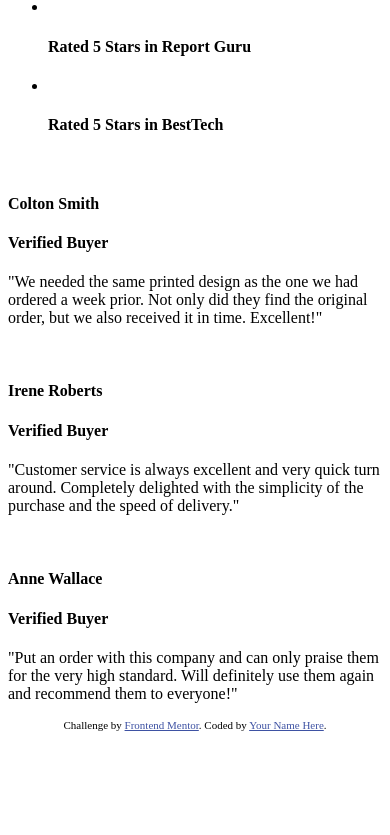
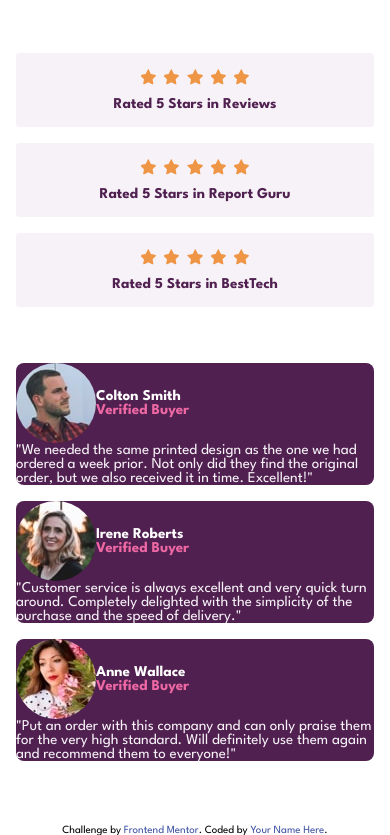
Before and after one commit to JaviiColl/Frontend-Mentor, a plain HTML site: page index.html in a window 390 px wide. Shown: the part 244-1079 px from the top of the page. Before the commit the page ends 983 px from the top, so only its background shows below. Drawn offline with Linux system fonts and the light colour scheme.

Commit message:
segundo commit

```diff
--- a/css/mobile.css
+++ b/css/mobile.css
@@ -1,11 +1,41 @@
-@media (max-width:800px){
+@media (max-width:800px) {
+    section{
+        margin: 4rem 1rem;
+    }
+    .box1{
+        background-color: blue;
+        margin-bottom: 3rem;
+    }
+    ul{
+        display: flex;
+        flex-direction: column;
+        align-items: center;
+        text-align: center;
 
+    }
+    li{
+        margin: .5rem 0rem;
+        border-radius: .2rem;
+        width: 100%;
+        padding: 1rem 0rem;
+    }
+    li img{
+        padding: 0rem 0.2rem 0.5rem 0.2rem;
+    }
 
-
-
-
-
-
+    .cajaVioleta{
+        border-radius: .5rem;
+    }
+    .irene{
+        margin: 1rem 0;
+    }
+    .box3{
+        margin-top: 3rem;
+    }
+    .order-box{
+        display: flex;
+        align-items: center;
+    }
 
 
 
--- a/css/style.css
+++ b/css/style.css
@@ -1,6 +1,47 @@
 @import 'mobile.css';
 @import 'desktop.css';
+@import url('https://fonts.googleapis.com/css2?family=League+Spartan:wght@400;500;700&display=swap');
 
-:root{
+:root {
     --colorGeneral: hsl(300, 43%, 22%);
 }
+* {
+    margin: 0;
+    padding: 0;
+    font-family: 'League Spartan', sans-serif;
+    list-style: none;
+    text-decoration: none;
+}
+img{
+    border-radius: 50%;
+}
+p, h4{
+    font-size: 15px;
+}
+/* upper text // stars */
+h1{
+    font-size: 3em;
+    font-weight: 700;
+    color: var(--colorGeneral);
+}
+.subtitle{
+    color: hsl(303, 10%, 53%);
+}
+#estrellas{
+    color: var(--colorGeneral);
+}
+.nombres{
+    color: white;
+}
+.clientes{
+    color: hsl(333, 80%, 67%);
+}
+#comentario{
+    color: hsl(300, 24%, 96%);
+}
+li{
+    background-color: hsl(300, 24%, 96%);
+}
+.cajaVioleta{
+    background-color: var(--colorGeneral);
+}
--- a/index.html
+++ b/index.html
@@ -28,37 +28,43 @@
   <section>
     <!-- upper text // stars -->
     <div>
-      <div>
+      <div class="box1">
         <!-- texto -->
         <h1>10,000+ of our users love our products.</h1>
-        <p>We only provide great products combined with excellent customer service.
+        <p class="subtitle">We only provide great products combined with excellent customer service.
           See what our satisfied customers are saying about our services.</p>
       </div>
-      <div>
+      <div class="box2">
         <!-- stars -->
         <ul>
           <li>
             <div>
-              <img src="" alt=""><img src="" alt=""><img src="" alt=""><img src="" alt=""><img src="" alt="">
+              <img src="./images/icon-star.svg" alt=""><img src="./images/icon-star.svg" alt=""><img
+                src="./images/icon-star.svg" alt=""><img src="./images/icon-star.svg" alt=""><img
+                src="./images/icon-star.svg" alt="">
             </div>
             <div>
-              <h4>Rated 5 Stars in Reviews</h4>
+              <h4 id="estrellas">Rated 5 Stars in Reviews</h4>
             </div>
           </li>
           <li>
             <div>
-              <img src="" alt=""><img src="" alt=""><img src="" alt=""><img src="" alt=""><img src="" alt="">
+              <img src="./images/icon-star.svg" alt=""><img src="./images/icon-star.svg" alt=""><img
+                src="./images/icon-star.svg" alt=""><img src="./images/icon-star.svg" alt=""><img
+                src="./images/icon-star.svg" alt="">
             </div>
             <div>
-              <h4>Rated 5 Stars in Report Guru</h4>
+              <h4 id="estrellas">Rated 5 Stars in Report Guru</h4>
             </div>
           </li>
           <li>
             <div>
-              <img src="" alt=""><img src="" alt=""><img src="" alt=""><img src="" alt=""><img src="" alt="">
+              <img src="./images/icon-star.svg" alt=""><img src="./images/icon-star.svg" alt=""><img
+                src="./images/icon-star.svg" alt=""><img src="./images/icon-star.svg" alt=""><img
+                src="./images/icon-star.svg" alt="">
             </div>
             <div>
-              <h4>Rated 5 Stars in BestTech</h4>
+              <h4 id="estrellas">Rated 5 Stars in BestTech</h4>
             </div>
           </li>
         </ul>
@@ -66,55 +72,53 @@
     </div>
     <!-- 3 cajitas -->
     <!-- cajita 1 -->
+    <div class="box3">
+      <div class="cajaVioleta">
+        <div class="order-box">
+          <!-- img + profession -->
+          <img src="./images/image-colton.jpg" alt="">
           <div>
-      <div>
-        <div>
-          <!-- img + profession -->
-          <img src="" alt="">
-          <div>
-            <h4>Colton Smith</h4>
-            <h4>Verified Buyer</h4>
+            <h4 class="nombres">Colton Smith</h4>
+            <h4 class="clientes">Verified Buyer</h4>
           </div>
         </div>
         <div>
           <!-- description -->
-          <p>"We needed the same printed design as the one we had ordered a week prior.
+          <p id="comentario">"We needed the same printed design as the one we had ordered a week prior.
             Not only did they find the original order, but we also received it in time.
             Excellent!"</p>
         </div>
       </div>
       <!-- cajita 2 -->
+      <div class="cajaVioleta irene">
+        <div class="order-box">
+          <!-- img + profession -->
+          <img src="./images/image-irene.jpg" alt="">
           <div>
-        <div>
-          <div>
-            <!-- img + profession -->
-            <img src="" alt="">
-            <div>
-              <h4>Irene Roberts</h4>
-              <h4>Verified Buyer</h4>
+            <h4 class="nombres">Irene Roberts</h4>
+            <h4 class="clientes">Verified Buyer</h4>
           </div>
         </div>
         <div>
           <!-- description -->
-            <p>"Customer service is always excellent and very quick turn around. Completely
+          <p id="comentario">"Customer service is always excellent and very quick turn around. Completely
             delighted with the simplicity of the purchase and the speed of delivery."
           </p>
         </div>
       </div>
       <!-- cajita 3 -->
+      <div class="cajaVioleta">
+        <div class="order-box">
+          <!-- img + profession -->
+          <img src="./images/image-anne.jpg" alt="">
           <div>
-          <div>
-            <div>
-              <!-- img + profession -->
-              <img src="" alt="">
-              <div>
-                <h4>Anne Wallace</h4>
-                <h4>Verified Buyer</h4>
+            <h4 class="nombres">Anne Wallace</h4>
+            <h4 class="clientes">Verified Buyer</h4>
           </div>
         </div>
         <div>
           <!-- description -->
-              <p>"Put an order with this company and can only praise them for the very high
+          <p id="comentario">"Put an order with this company and can only praise them for the very high
             standard. Will definitely use them again and recommend them to everyone!"</p>
         </div>
       </div>
```
Lines whose indentation alone changed are shown as unchanged.
